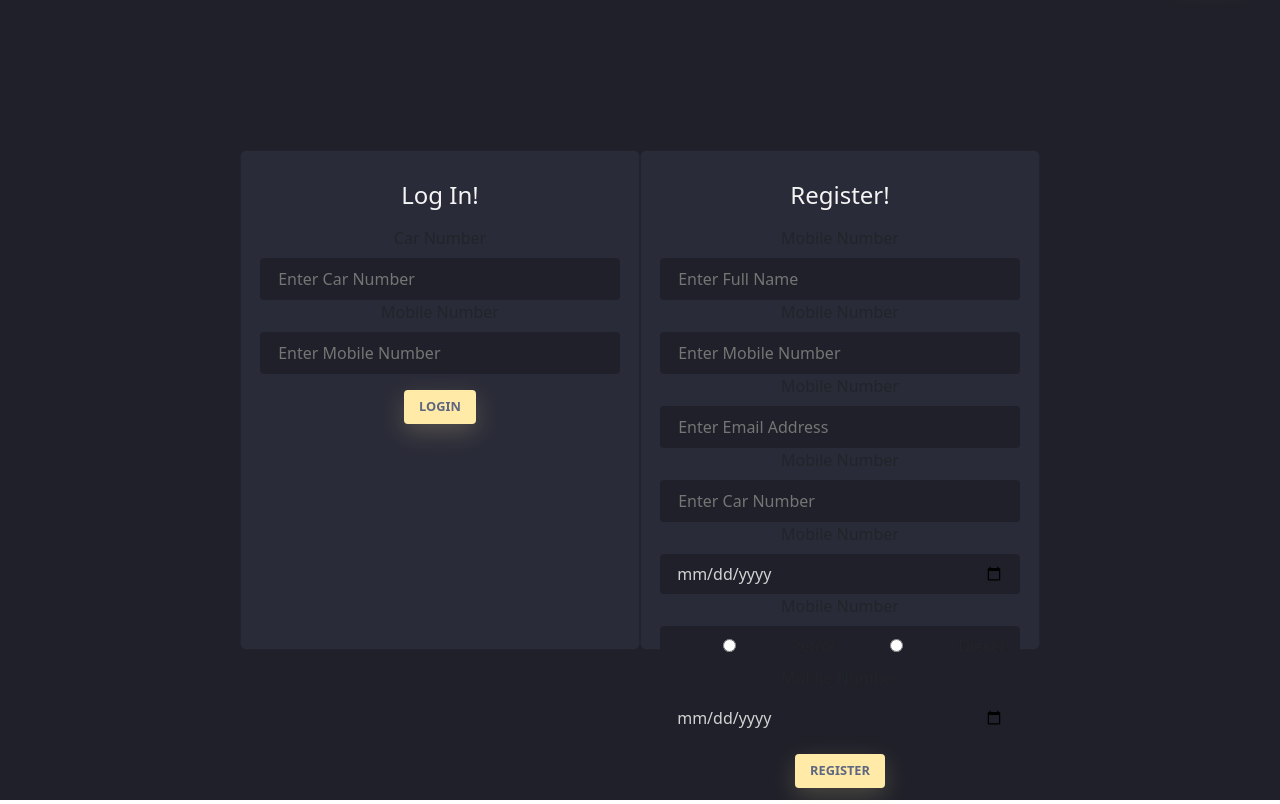
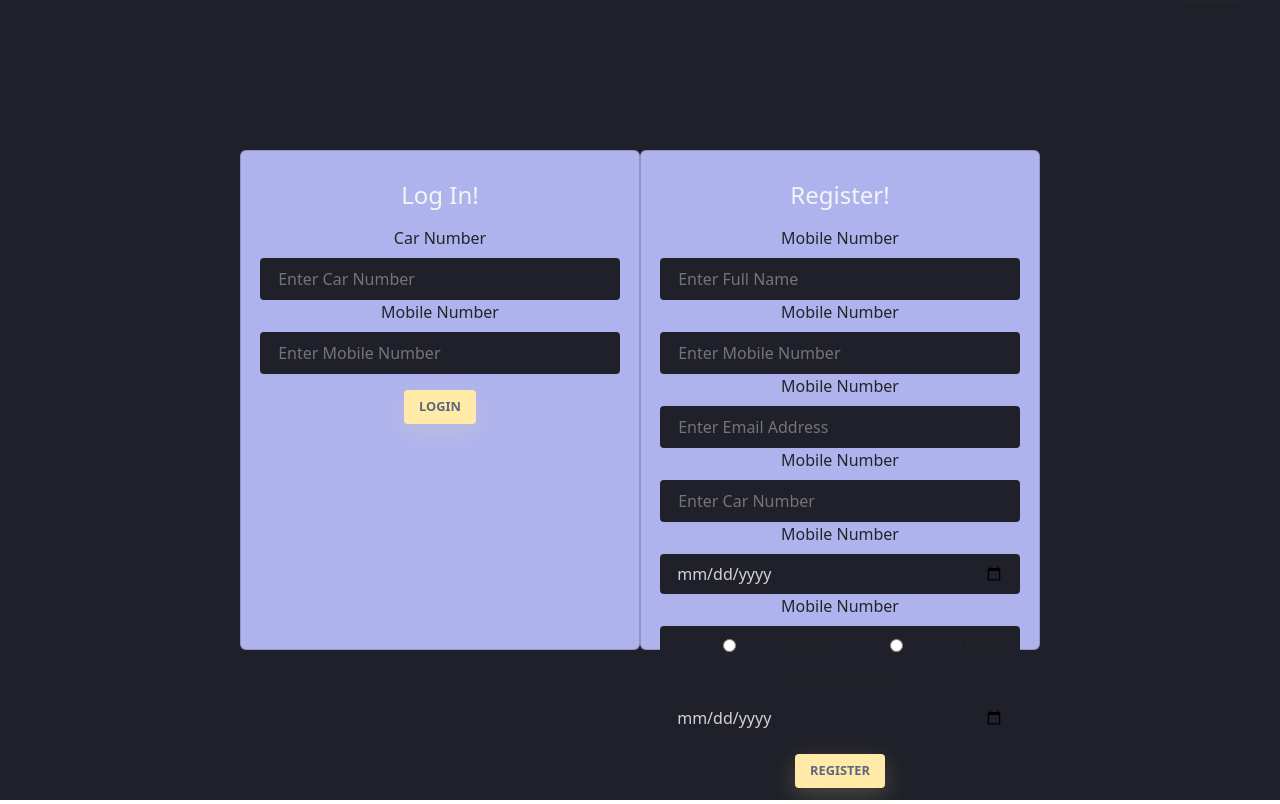
Before and after one commit to VTNT213/ES-1, a PHP site: page /register.html in a window 1280 px wide. Shown: the part 83-887 px from the top of the page. Run offline with PHP 8.4, Linux system fonts and the light colour scheme.

Commit message:
Update style.css

```diff
--- a/style.css
+++ b/style.css
@@ -4,7 +4,7 @@
   width: 400px;
   padding: 1.9rem 1.2rem;
   text-align: center;
-  background: #2a2b38;
+  background: #afb3ed;
  }
 
  /*Inputs*/
```
